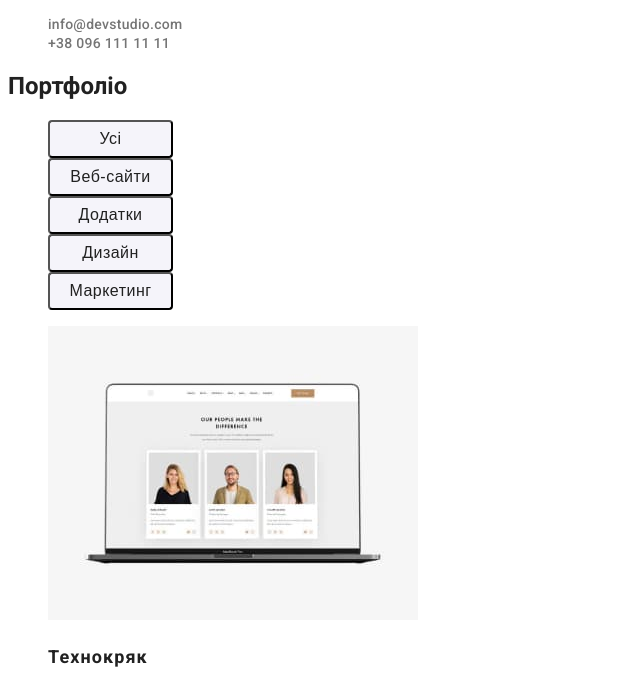
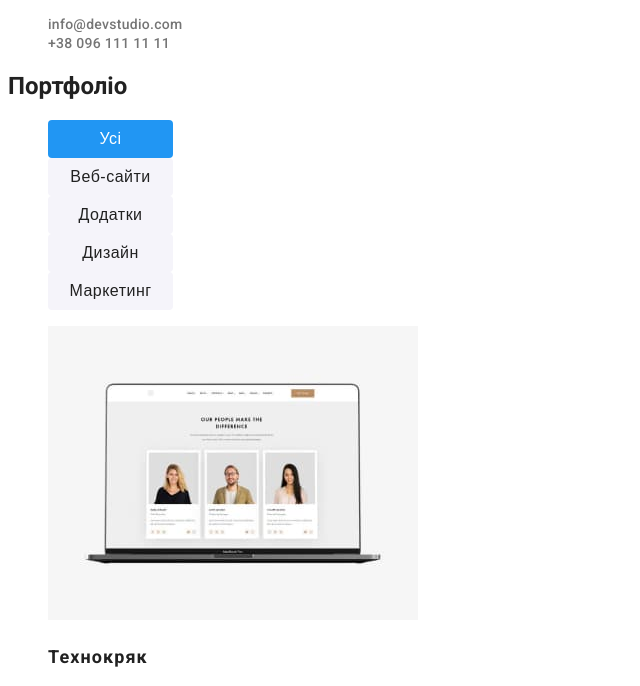
Before and after one commit to Svit-PS/goit-markup-hw-02, a plain HTML site: page portfolio.html in a window 1280 px wide. Shown: the part 114-800 px from the top of the page, without its empty margins (0-640 px from the left). Drawn offline with Linux system fonts and the light colour scheme.

Commit message:
Update5
Доопрацювання

```diff
--- a/css/styles.css
+++ b/css/styles.css
@@ -100,17 +100,11 @@ li {
   line-height: 1.88;
   letter-spacing: 0.06em;
   text-align: center;
-
-  color: var(--white-txt-color);
-
-  background-color: var(--accent-txt-color);
-
   width: 216px;
   height: 50px;
   top: 430px;
   left: 692px;
   border-radius: 4px;
-
   cursor: pointer;
 }
 
@@ -195,12 +189,14 @@ li {
   top: 174px;
   left: 593px;
   border-radius: 4px;
+  border: none;
   cursor: pointer;
   color: var(--main-txt-color);
 }
 
 .portfolio-btn:focus,
-.portfolio-btn:hover {
+.portfolio-btn:hover,
+.accent-btn {
   color: var(--white-txt-color);
   background-color: var(--accent-txt-color);
 }
--- a/portfolio.html
+++ b/portfolio.html
@@ -36,7 +36,7 @@
         <section>
             <h1>Портфоліо</h1>
             <ul>
-                <li><button class="portfolio-btn" type="button">Усі</button></li>
+                <li><button class="portfolio-btn accent-btn" type="button">Усі</button></li>
                 <li><button class="portfolio-btn" type="button">Веб-сайти</button></li>
                 <li><button class="portfolio-btn" type="button">Додатки</button></li>
                 <li><button class="portfolio-btn" type="button">Дизайн</button></li>
```
Also changed, not shown: index.html (+1 -1 lines).
